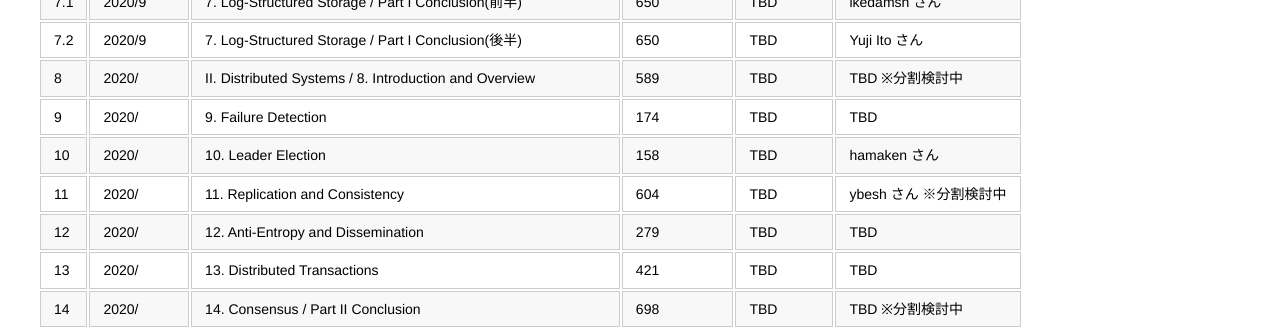
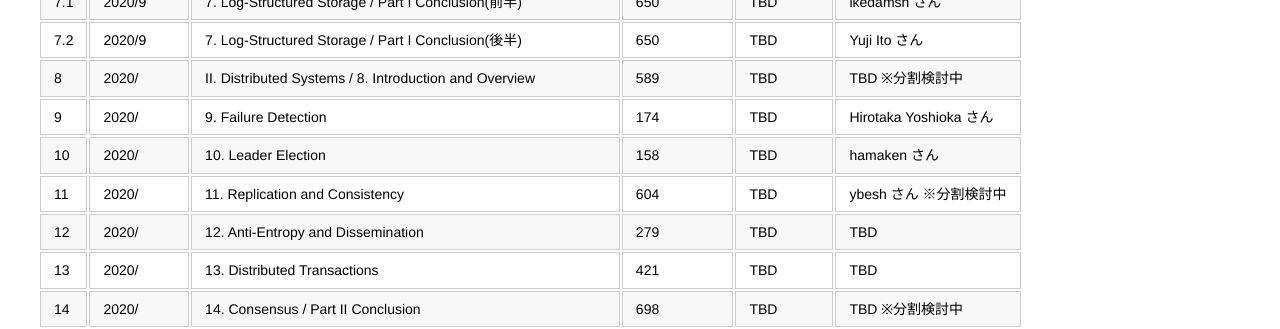
Before and after one commit to Database-Internals-Reading-Group-Japan/group-tokyo, a Jekyll site: the page built from index.md, in a window 1280 px wide. Shown: the part 714-1043 px from the top of the page. Built offline with Jekyll 4.4.1, drawn with Linux system fonts in a browser that asks for light colours.

Commit message:
Update index.md

```diff
--- a/index.md
+++ b/index.md
@@ -27,7 +27,7 @@ For Database Internals Reading Group in Japan-Tokyo
 |7.1|2020/9|7. Log-Structured Storage / Part I Conclusion(前半)|650|TBD|ikedamsh さん|
 |7.2|2020/9|7. Log-Structured Storage / Part I Conclusion(後半)|650|TBD|Yuji Ito さん|
 |8|2020/|II. Distributed Systems / 8. Introduction and Overview|589|TBD|TBD ※分割検討中|
-|9|2020/|9. Failure Detection|174|TBD|TBD|
+|9|2020/|9. Failure Detection|174|TBD|Hirotaka Yoshioka さん|
 |10|2020/|10. Leader Election|158|TBD|hamaken さん|
 |11|2020/|11. Replication and Consistency|604|TBD|ybesh さん ※分割検討中|
 |12|2020/|12. Anti-Entropy and Dissemination|279|TBD|TBD|
```
